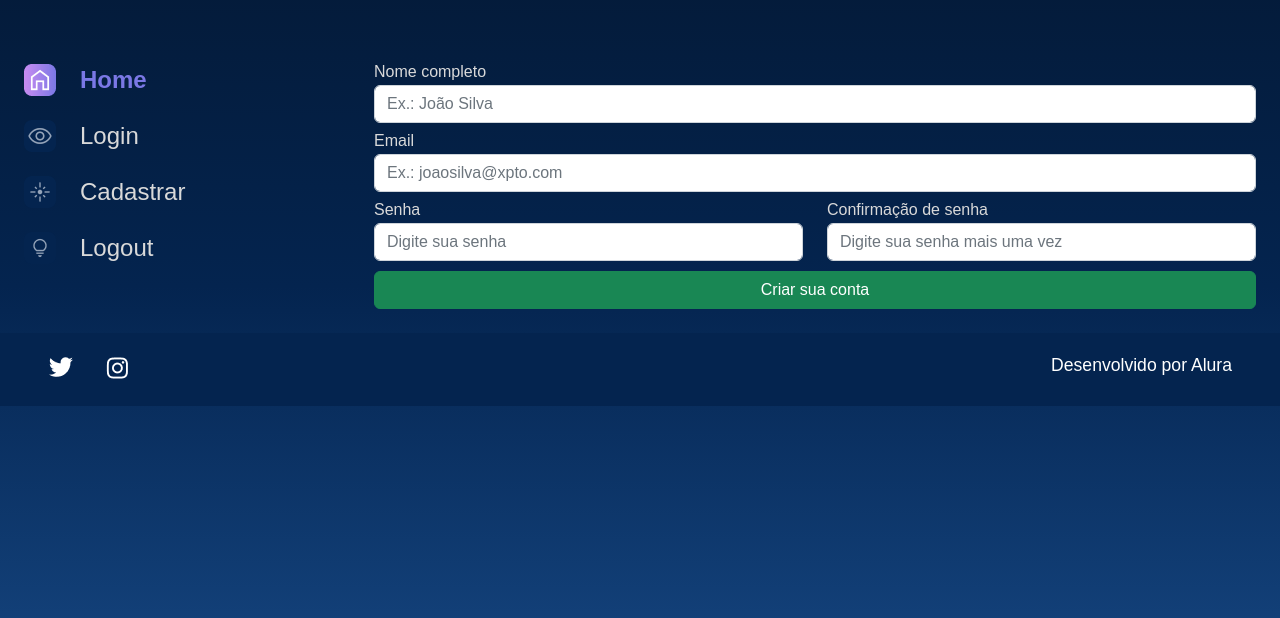
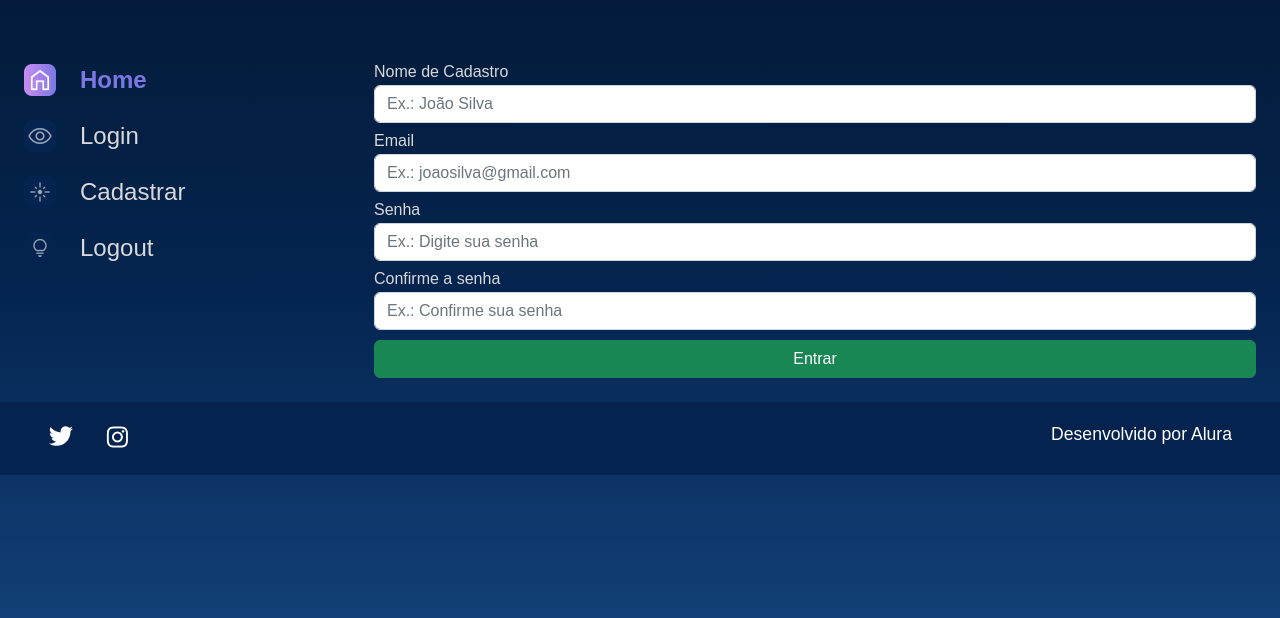
Before and after one commit to pimentaluan/projeto-treinamento-alura-space, a Django app: page /cadastro in a window 1280 px wide. Shown: the part 114-732 px from the top of the page. Run offline with Django 5.2, Linux system fonts and the light colour scheme.

Commit message:
Dinamismo das páginas de login e cadastro

```diff
--- a/templates/usuarios/cadastro.html
+++ b/templates/usuarios/cadastro.html
@@ -41,29 +41,20 @@
                 </nav>
             </section>
             <section class="galeria" style="margin-left: 5em">
-                <form action="" method="">
-                    <div class="row">
-                        <div class="col-12 col-lg-12" style="margin-bottom: 10px;">
-                            <label for="nome_cadastro" style="color:#D9D9D9; margin-bottom: 5px;"><b>Nome completo</b></label>
-                            <input type="text" class="form-control" name="nome_cadastro" placeholder="Ex.: João Silva" required>
+                <form action="" method="POST">
+                    {% csrf_token %}
+                        <div class="row">
+                            {% for field in form.visible_fields %}
+                            <div class="col-12 col-lg-12" style="margin-bottom: 10px;">
+                                <label for = "{{ field.id_for_lable }}" style="color:#D9D9D9; margin-bottom: 5px;">{{field.label}}</label>
+                                {{ field }}
+                            </div>
+                            {% endfor %}
+                            <div>
+                                <button class="btn btn-success col-12" style="padding: top 5px;" type="submit">Entrar</button>
+                            </div>
                         </div>
-                        <div class="col-12 col-lg-12" style="margin-bottom: 10px;">
-                            <label for="email" style="color:#D9D9D9; margin-bottom: 5px;"><b>Email</b></label>
-                            <input type="email" class="form-control" name="email" placeholder="Ex.: joaosilva@xpto.com" required>
-                        </div>
-                        <div class="col-12 col-lg-6" style="margin-bottom: 10px;">
-                            <label for="password1" style="color:#D9D9D9; margin-bottom: 5px;"><b>Senha</b></label>
-                            <input type="password" class="form-control" name="password1" placeholder="Digite sua senha" required>
-                        </div>
-                        <div class="col-12 col-lg-6" style="margin-bottom: 10px;">
-                            <label for="password2" style="color:#D9D9D9; margin-bottom: 5px;"><b>Confirmação de senha</b></label>
-                            <input type="password" class="form-control" name="password2" placeholder="Digite sua senha mais uma vez" required>
-                        </div>
-                        <div class="col-12 text-center">
-                            <button class="btn btn-success col-12" style="padding: top 5px;" type="submit">Criar sua conta</button>
-                        </div>
-                    </div>
-                </form>
+                    </form>
             </section>
         </main>
     </div>
--- a/usuarios/forms.py
+++ b/usuarios/forms.py
@@ -1,14 +1,75 @@
 from django import forms
 
 class LoginForms(forms.Form):
-    matricula = forms.CharField(
-        label="Matrícula",
+    nome_login = forms.CharField(
+        label="Nome de Login",
         required=True,
         max_length=100,
+        widget=forms.TextInput(
+            attrs={
+                "class": "form-control",
+                "placeholder": "Ex.: João Silva"
+            }
+        )
     )
     senha = forms.CharField(
         label="Senha",
         required=True,
         max_length=70,
-        widget=forms.PasswordInput()
+        widget=forms.PasswordInput(
+            attrs={
+                "class": "form-control",
+                "placeholder": "Ex.: Abc123@"
+            }
+        )
     )
+
+class CadastroForms(forms.Form):
+
+    nome_cadastro = forms.CharField(
+        label="Nome de Cadastro",
+        required=True,
+        max_length=100,
+        widget=forms.TextInput(
+            attrs={
+                "class": "form-control",
+                "placeholder": "Ex.: João Silva"
+            }
+        )
+    )
+
+    email = forms.EmailField(
+        label="Email",
+        required=True,
+        max_length=100,
+        widget=forms.EmailInput(
+            attrs={
+                "class": "form-control",
+                "placeholder": "Ex.: joaosilva@gmail.com"
+            }
+        )
+    )
+
+    senha_1 = forms.CharField(
+        label="Senha",
+        required=True,
+        max_length=70,
+        widget=forms.PasswordInput(
+            attrs={
+                "class": "form-control",
+                "placeholder": "Ex.: Digite sua senha"
+            }
+        )
+    )
+
+    senha_2 = forms.CharField(
+        label="Confirme a senha",
+        required=True,
+        max_length=70,
+        widget=forms.PasswordInput(
+            attrs={
+                "class": "form-control",
+                "placeholder": "Ex.: Confirme sua senha "
+            }
+        )
+    )
--- a/usuarios/views.py
+++ b/usuarios/views.py
@@ -1,9 +1,10 @@
 from django.shortcuts import render
-from usuarios.forms import LoginForms
+from usuarios.forms import LoginForms, CadastroForms
 
 def login(request):
     form = LoginForms()
     return render(request, "usuarios/login.html", {"form": form})
 
 def cadastro(request):
-    return render(request, "usuarios/cadastro.html")
+    form = CadastroForms()
+    return render(request, "usuarios/cadastro.html", {"form": form})
```
Also changed, not shown: templates/usuarios/login.html (+4 -4 lines).
